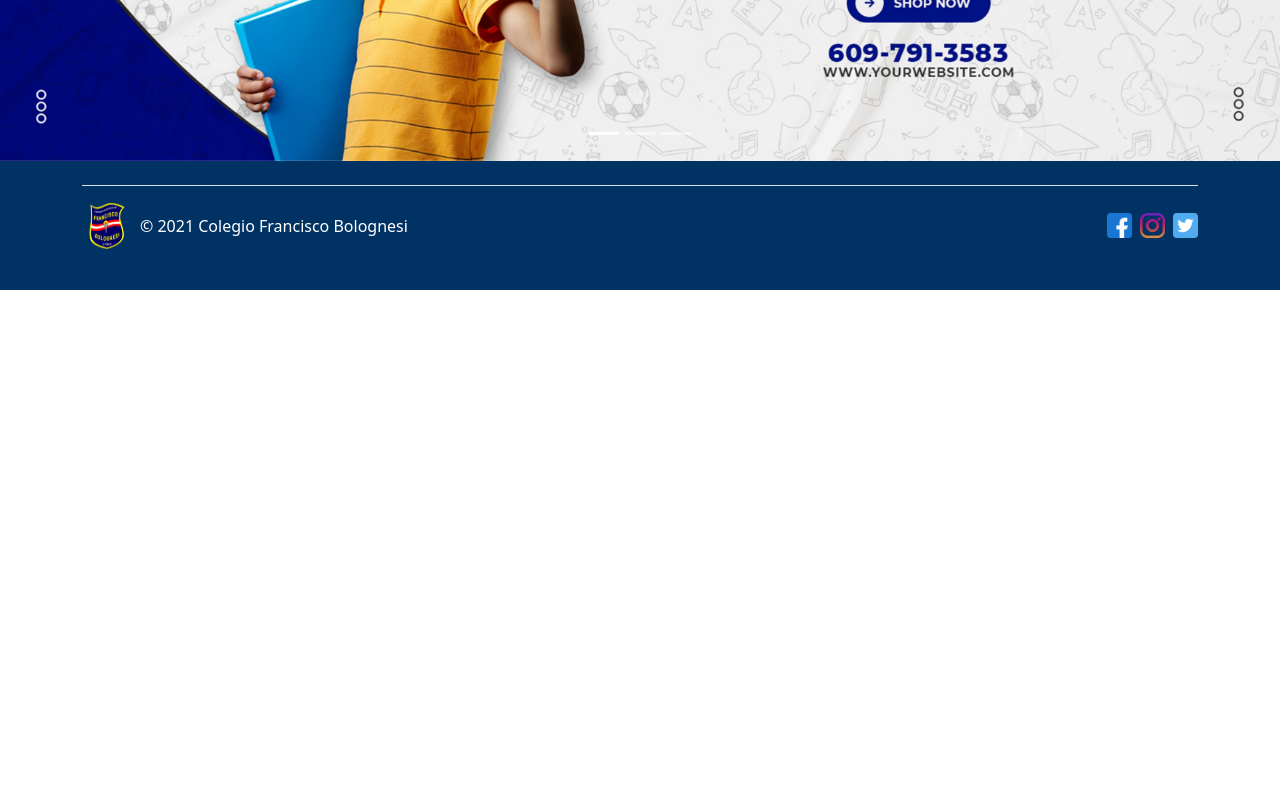
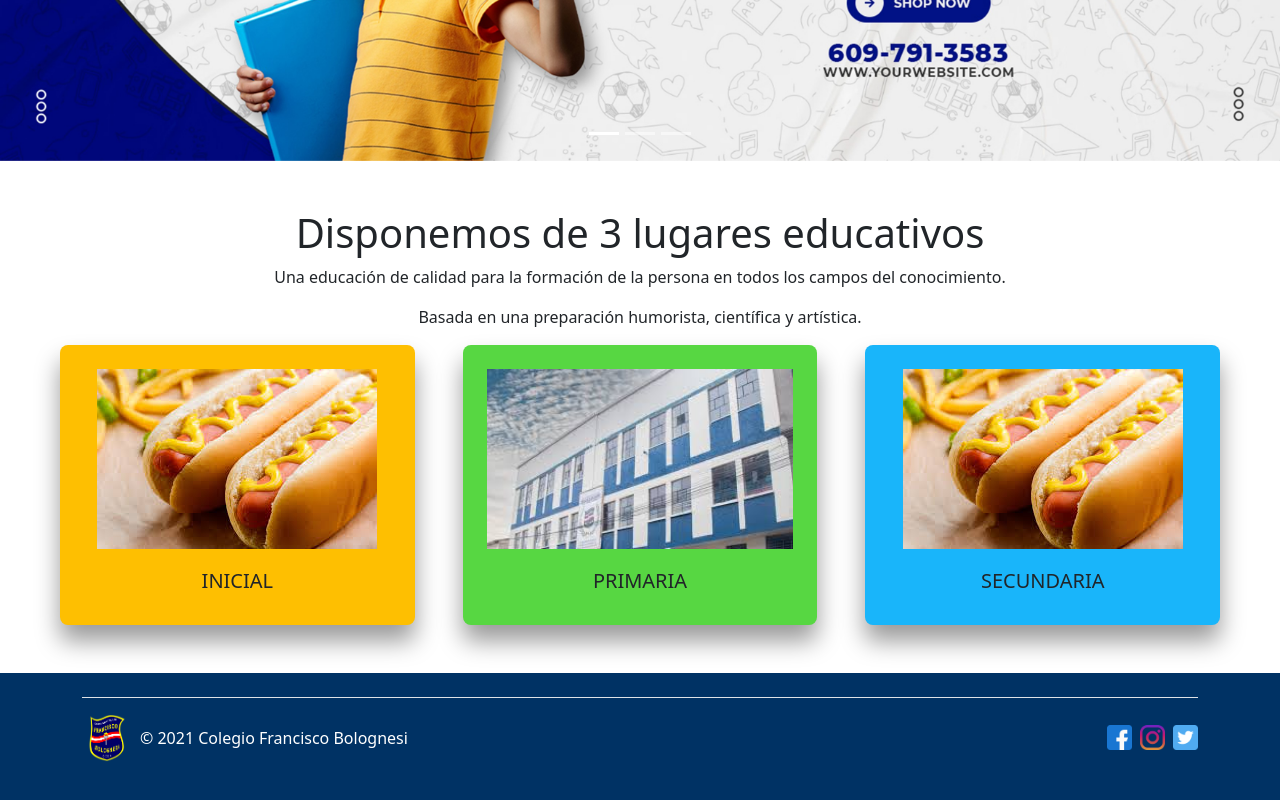
Before and after one commit to Mijael-cod/Cole-Francisco-Front, a React (Vite) app: page / in a window 1280 px wide. Shown: the part 406-1206 px from the top of the page. Before the commit the page ends 800 px from the top, so only its background shows below. Built offline with nearby package versions, Linux system fonts and the light colour scheme.

Commit message:
infofotos arreglo

```diff
--- a/src/pages/public/home/Home.jsx
+++ b/src/pages/public/home/Home.jsx
@@ -1,5 +1,6 @@
 import Footer from "../../../shared/footer/public/Footer";
 import Navbar from "../../../shared/navbar/public/Navbar";
+import Infofoto from "../../../shared/navbar/public/Infofoto";
 import Carousel from "./components/Carousel";
 // import Carousel from "../../../shared/navbar/public/Carrousel";
 export default function Home() {
@@ -7,6 +8,7 @@ export default function Home() {
     <div className="d-flex flex-column min-vh-100">
         <Navbar />
         <Carousel />
+        <Infofoto />
         <Footer />
     </div>
   );
--- /dev/null
+++ b/src/shared/navbar/public/Infofoto.jsx
@@ -0,0 +1,43 @@
+import React from "react";
+import "bootstrap/dist/css/bootstrap.min.css";
+
+function ModernNavbar() {
+  return (
+    <div className="m-5">
+      <div className="container-fluid text-center">
+        <h1>Disponemos de 3 lugares educativos</h1>
+
+        <p>Una educación de calidad para la formación de la persona en todos los campos del conocimiento.</p>
+            <p>Basada en una preparación humorista, científica y artística.</p>
+        <div className="row g-5">
+        <div className="col position-relative">
+    <div className="p-4 rounded-3" style={{ backgroundColor: '#FEBF01', boxShadow: '0 16px 24px rgba(0, 0, 0, 0.4)' }}>
+        <div className="aspect-ratio aspect-ratio-square" style={{ height:'200px', maxHeight: '300px' }}>
+            <img src="src/assets/achicha.png" alt="Imagen" style={{ height:'90%', maxHeight: '300px' }} className="aspect-ratio-item img-fluid mb-3"/>
+        </div>
+        <h5 className="text-dark">INICIAL</h5>
+    </div>
+    </div>
+          <div className="col position-relative">
+    <div className="p-4 rounded-3" style={{ backgroundColor: '#57D742', boxShadow: '0 16px 24px rgba(0, 0, 0, 0.4)' }}>
+        <div className="aspect-ratio aspect-ratio-square" style={{ height:'200px', maxHeight: '300px' }}>
+            <img src="src/assets/colegio1.jpeg" alt="Imagen" style={{ height:'90%', maxHeight: '300px' }} className="aspect-ratio-item img-fluid mb-3"/>
+        </div>
+        <h5 className="text-dark">PRIMARIA</h5>
+    </div>
+    </div>
+          <div className="col position-relative">
+    <div className="p-4 rounded-3" style={{ backgroundColor: '#19B5FA', boxShadow: '0 16px 24px rgba(0, 0, 0, 0.4)' }}>
+        <div className="aspect-ratio aspect-ratio-square" style={{ height:'200px', maxHeight: '300px' }}>
+            <img src="src/assets/achicha.png" alt="Imagen" style={{ height:'90%', maxHeight: '300px' }} className="aspect-ratio-item img-fluid mb-3"/>
+        </div>
+        <h5 className="text-dark text-">SECUNDARIA</h5>
+    </div>
+    </div>
+        </div>
+      </div>
+    </div>
+  );
+}
+
+export default ModernNavbar;
```
Also changed, not shown: src/assets/achicha.png (added), src/assets/colegio1.jpeg (added).
